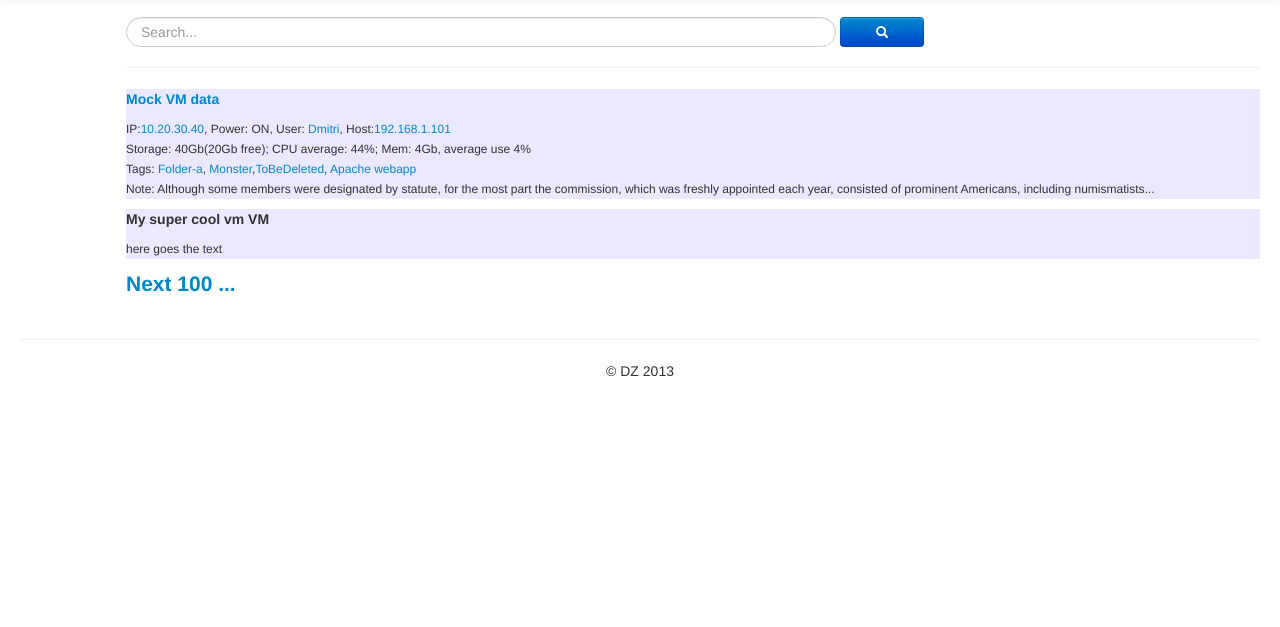
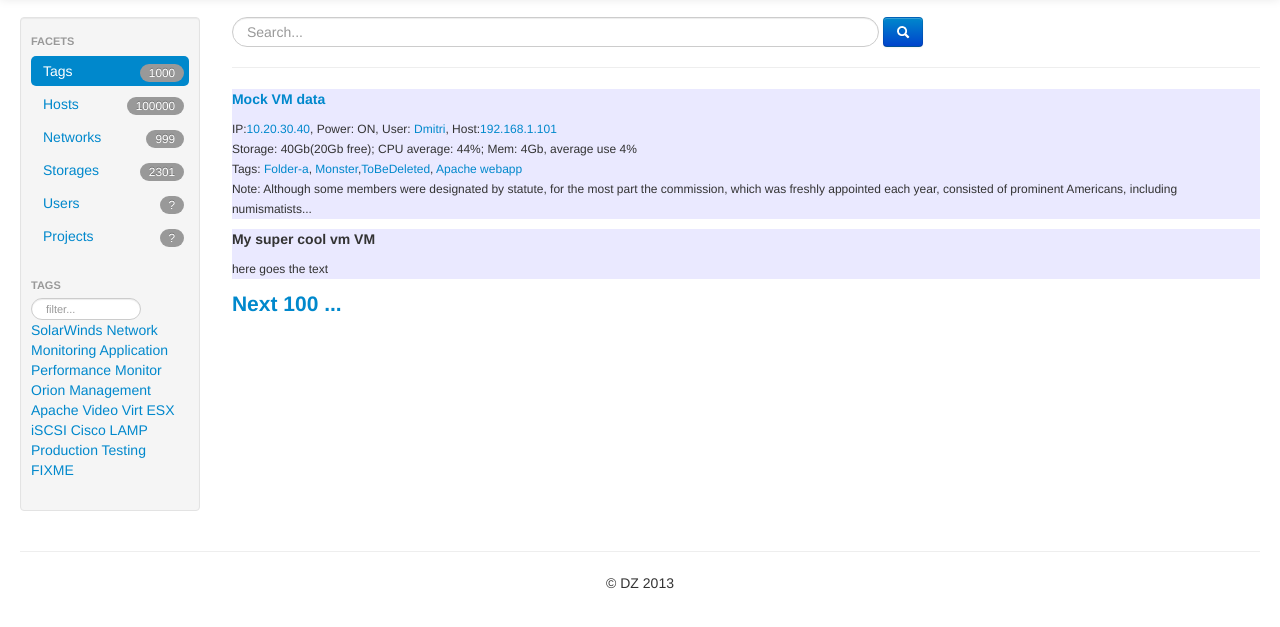
Before and after one commit to dzimine/vmsearch-proto, a website: page app/index.html at #/cassandra in a window 1280 px wide. Shown: the part 43-670 px from the top of the page. Drawn offline with Linux system fonts and the light colour scheme; no server answers.

Commit message:
UI for Facet panel (mock data): * html structure and styles * adjusted partials and controllers to new structure Next: make it live.

```diff
--- a/app/css/app.css
+++ b/app/css/app.css
@@ -1,10 +1,30 @@
 /* app css stylesheet */
-/*.container-fluid > .form-search {*/
-    /*text-align: left;*/
-/*}*/
 
-.form-search button {
-    width: 6em;
+.well {
+   padding:10px;
+}
+.well .nav-header {
+   padding-left: 0;
+}
+
+#f-list .badge {
+   float:right;
+   font-weight: normal;
+}
+
+#f-list .nav-pills.nav-stacked > li > a {
+   padding-right: 5px;
+}
+
+#nav-filter {
+   font-size: 11px;
+   height:12px;
+   width: 80px;
+}
+
+#host-list {
+   max-height: 300px;
+   overflow: auto;
 }
 
 #query {
@@ -24,4 +44,6 @@
 
 li.g {margin-top:0; margin-bottom: 20px; }
 
-footer p { text-align: center; }
+footer p {
+   text-align: center;
+}
--- a/app/index.html
+++ b/app/index.html
@@ -25,9 +25,9 @@
    <script src="js/controllers.js"></script>
 </head>
 
-<body ng-app="vmsearch">
+<body ng-app="vmsearch" ng-controller="NavCtrl">
 
-<div class="navbar navbar-inverse navbar-fixed-top" ng-controller="NavCtrl">
+<div class="navbar navbar-inverse navbar-fixed-top" >
    <div class="navbar-inner">
       <div class="container-fluid">
          <a class="btn btn-navbar" data-toggle="collapse" data-target=".nav-collapse">
@@ -61,8 +61,34 @@
 <div class="container-fluid" >
 
    <!-- Angular views GO HERE -->
-   <div ng-view></div>
+   <div class="row-fluid" ng-controller="SearchCtrl">
 
+      <div class="span2">
+         <div class="well">
+            <div id="f-header" class="nav-header">Facets</div>
+            <div id="f-list">
+               <ul class="nav nav-pills nav-stacked">
+                  <li class="active"><a href="#">Tags<span class="badge">1000</span></a></li>
+                  <li><a href="#">Hosts<span class="badge">100000</span></a></li>
+                  <li><a href="#">Networks <span class="badge">999</span></a></li>
+                  <li><a href="#">Storages<span class="badge">2301</span></a></li>
+                  <li><a href="#">Users<span class="badge">?</span></a></li>
+                  <li><a href="#">Projects<span class="badge">?</span></a></li>
+               </ul>
+            </div>
+            <div class="nav-header">Tags</div>
+            <form>
+            <input id="nav-filter" type="text" placeholder="filter..." class="search-query input-small" />
+            <div id="f-results">
+
+               <span ng-repeat="t in tags()"><a ng-href="#{{t}}">{{t}}</a> </span>
+            </div>
+            </form>
+         </div>
+      </div><!--span2-->
+
+      <div class="span10" ng-view></div>
+   </div>
    <hr>
 
    <footer>
--- a/app/js/app.js
+++ b/app/js/app.js
@@ -3,8 +3,10 @@
 /* App Module */
 angular.module('vmsearch', []).
       config(['$routeProvider', function($routeProvider) {
-   $routeProvider.
-         when('/cassandra', {templateUrl: 'partials/cassandra.html'}).
-         when('/solr', {templateUrl: 'partials/solr.html'}).
-         otherwise({redirectTo: '/cassandra'});
+   $routeProvider
+         .when('/cassandra',
+            {templateUrl: 'partials/cassandra.html', controller: 'SearchCtrl'})
+         .when('/solr',
+            {templateUrl: 'partials/solr.html', controller: 'SearchSolrCtrl'})
+         .otherwise({redirectTo: '/cassandra'});
 }]);
--- a/app/js/controllers.js
+++ b/app/js/controllers.js
@@ -3,7 +3,11 @@
 var NavCtrl = ['$scope', '$location', function ($s, $loc) {
    $s.isActiveLocation = function (route) {
       return route === $loc.path();
-   }
+   };
+
+   $s.tags = function() {
+      return ["SolarWinds","Network Monitoring", "Application", "Performance", "Monitor", "Orion", "Management", "Apache", "Video", "Virt", "ESX", "iSCSI", "Cisco", "LAMP", "Production", "Testing", "FIXME" ];
+   };
    // Notice an alternative way to trigger injection .
 }];
 
@@ -22,7 +26,7 @@ function SearchCtrl($s, $http) {
             });
    }
 
-   //On load;
+   //On load
    fetch("data/vms");
 
    $s.loadMore = function () {
@@ -35,8 +39,8 @@ function SearchCtrl($s, $http) {
          $s.searchResults = rows;
       });
    };
+   //TODO-MAYBE: consider more on scroll, like here http://jsfiddle.net/vojtajina/U7Bz9/
 
-   //TODO-MAYBE: consider more on scroll, like here http://jsfiddle.net/vojtajina/U7Bz9/
 }
 
 // Force Inject to handle minimizer and use any params in controller sig.
--- a/app/partials/cassandra.html
+++ b/app/partials/cassandra.html
@@ -1,6 +1,4 @@
-<div class="row-fluid" ng-controller="SearchCtrl">
-   <div class="span1"></div>
-   <div class="span11">
+
 <form class="form-search" ng-submit="onSearch()">
    <!-- TODO: add image -->
    <input type="text" id="query" ng-model="query" class="input-medium search-query" placeholder="Search...">
@@ -33,5 +31,3 @@
 </ul>
 
 <p class="lead"><a ng-click="loadMore()"><strong>Next {{limit}} ...</strong></a></p>
-   </div><!--/span11-->
-</div><!--/row-->
```
Also changed, not shown: app/partials/solr.html (+1 -5 lines). Lines whose indentation alone changed are shown as unchanged.
